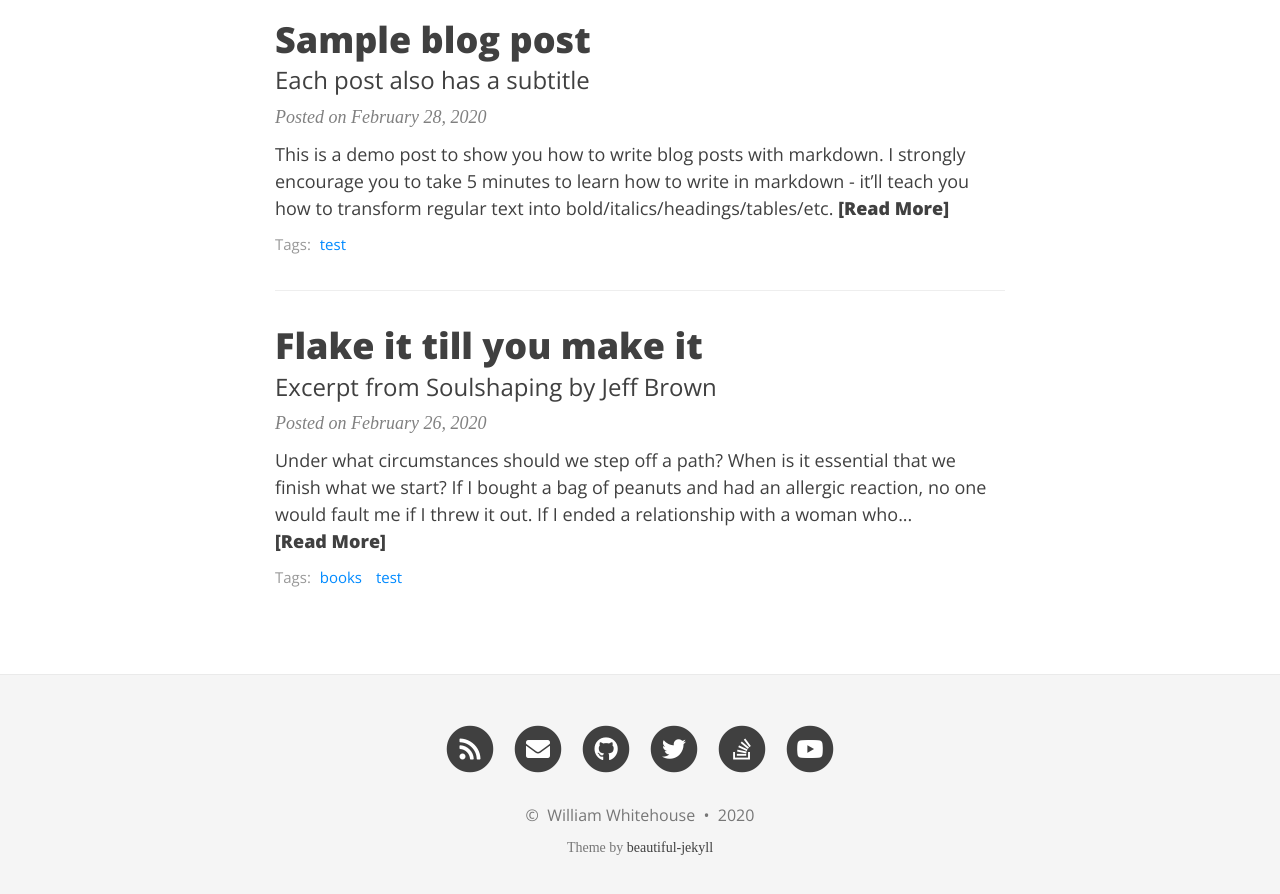
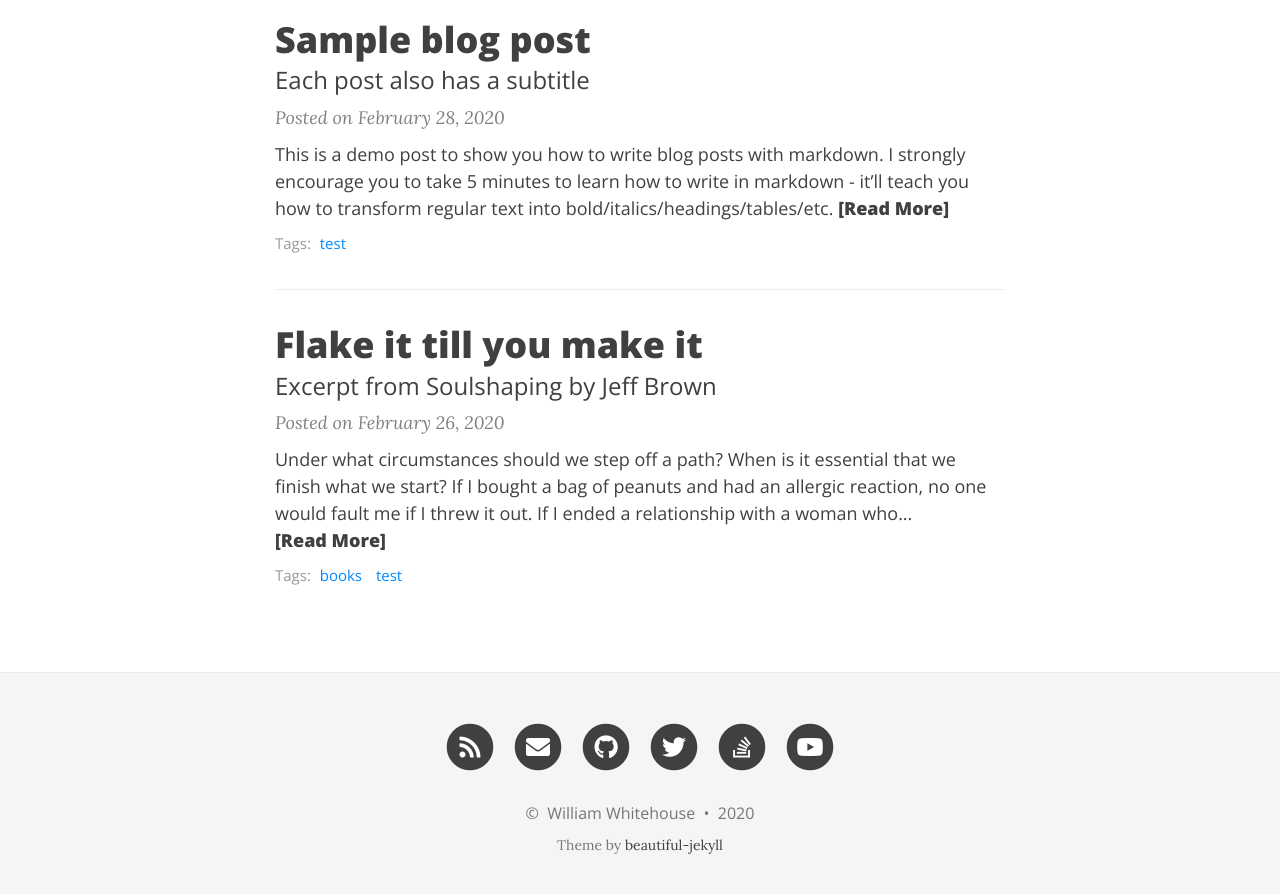
Before and after one commit to WSWhitehouse/WSWhitehouse.github.io, a Jekyll site: the page built from index.html, in a window 1280 px wide and 1315 px high. Shown: the part 407-1301 px from the top of the window. Built offline with Jekyll 4.4.1, drawn with Linux system fonts in a browser that asks for light colours; nearby versions of some CDN libraries; some web fonts are replaced; the list of posts is cut into pages by our own code.

Commit message:
Reverted fonts

```diff
--- a/assets/css/main.css
+++ b/assets/css/main.css
@@ -26,7 +26,7 @@
 
 
 body {
-  font-family: 'Ubuntu';
+  font-family: 'Lora', 'Times New Roman', serif;
   font-size: 1.125rem;
   color: #404040;
   position: relative;
```
